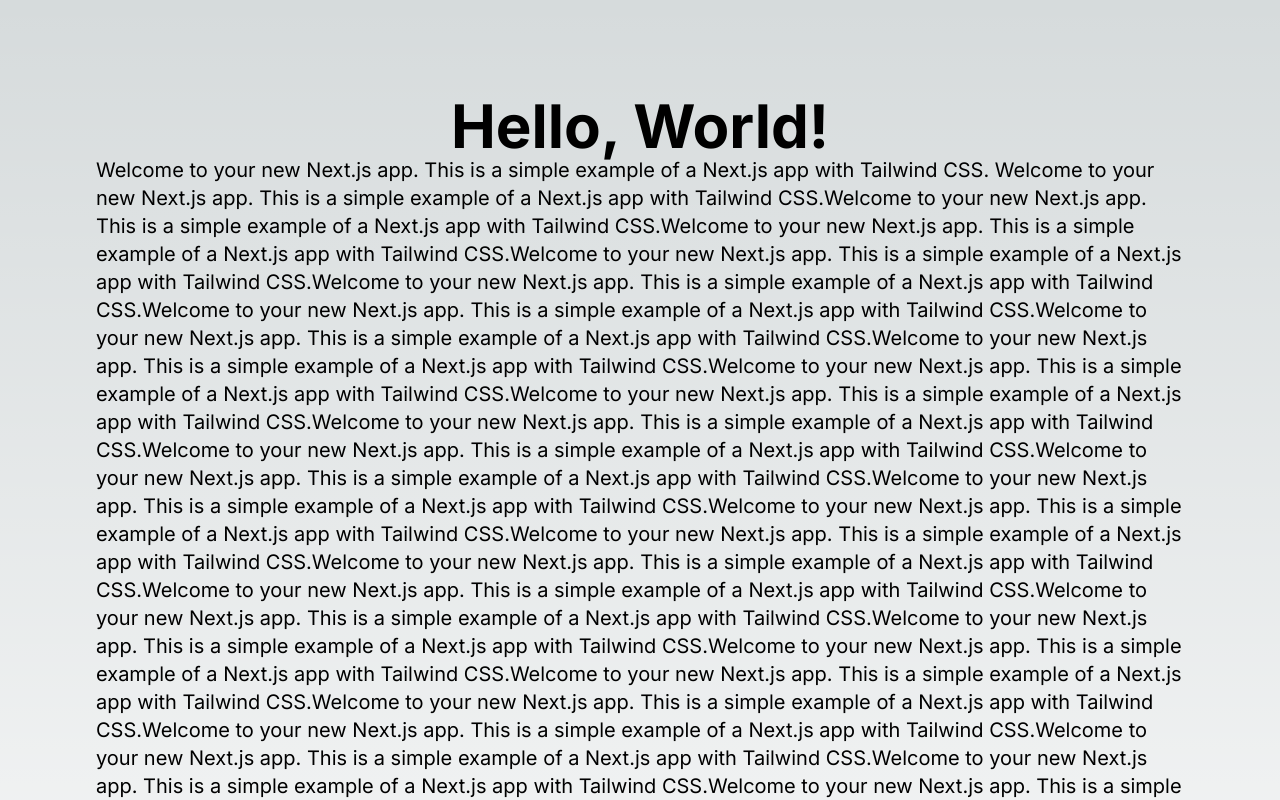
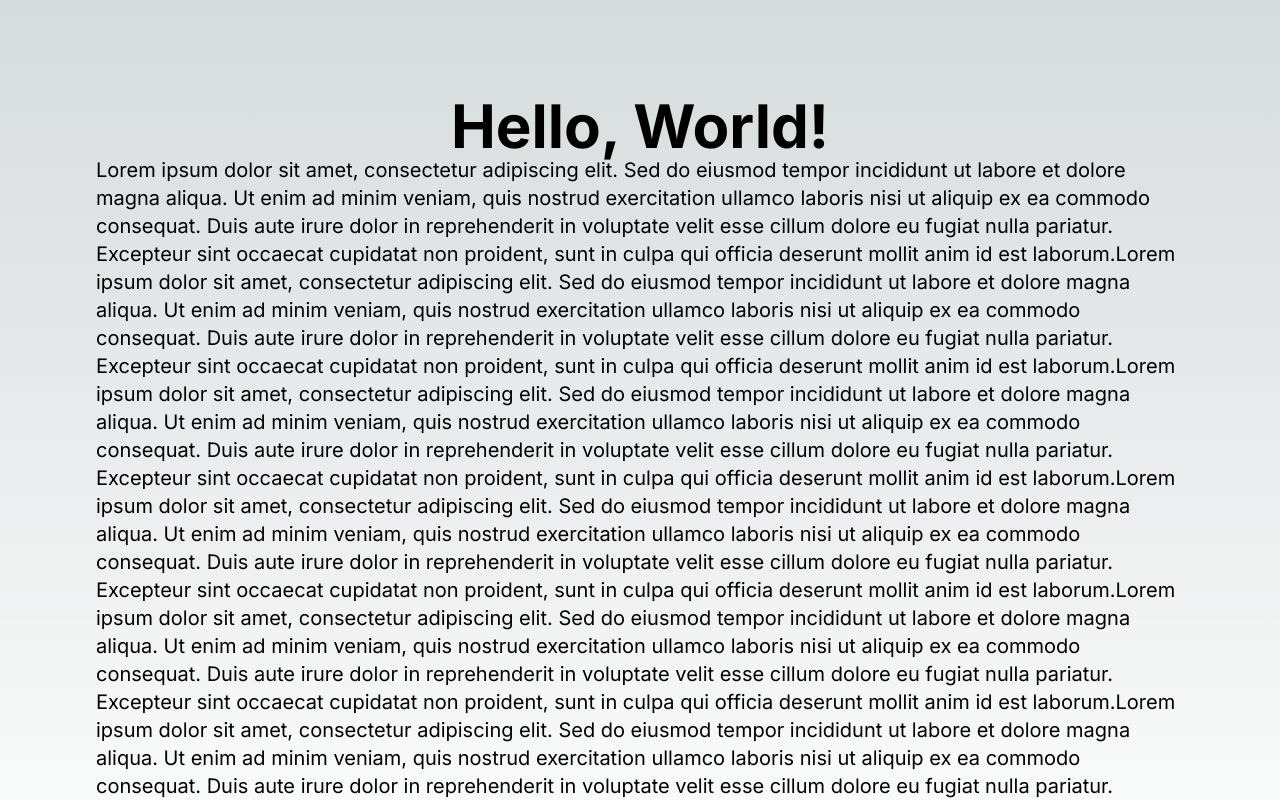
Before and after one commit to Haaparanta/vesahaaparanta.com, a Next.js app: page / in a window 1280 px wide. Shown: the top 800 px of the page. Built offline with nearby package versions, Linux system fonts and the light colour scheme.

Commit message:
Add new links to the navbar

```diff
--- a/app/page.js
+++ b/app/page.js
@@ -3,52 +3,43 @@
     <main className="flex min-h-screen flex-col items-center justify-between p-24">
       <h1 className="text-6xl font-bold">Hello, World!</h1>
       <p className="text-xl">
-        Welcome to your new Next.js app. This is a simple example of a Next.js
-        app with Tailwind CSS.
-        Welcome to your new Next.js app. This is a simple example of a Next.js
-        app with Tailwind CSS.Welcome to your new Next.js app. This is a simple example of a Next.js
-        app with Tailwind CSS.Welcome to your new Next.js app. This is a simple example of a Next.js
-        app with Tailwind CSS.Welcome to your new Next.js app. This is a simple example of a Next.js
-        app with Tailwind CSS.Welcome to your new Next.js app. This is a simple example of a Next.js
-        app with Tailwind CSS.Welcome to your new Next.js app. This is a simple example of a Next.js
-        app with Tailwind CSS.Welcome to your new Next.js app. This is a simple example of a Next.js
-        app with Tailwind CSS.Welcome to your new Next.js app. This is a simple example of a Next.js
-        app with Tailwind CSS.Welcome to your new Next.js app. This is a simple example of a Next.js
-        app with Tailwind CSS.Welcome to your new Next.js app. This is a simple example of a Next.js
-        app with Tailwind CSS.Welcome to your new Next.js app. This is a simple example of a Next.js
-        app with Tailwind CSS.Welcome to your new Next.js app. This is a simple example of a Next.js
-        app with Tailwind CSS.Welcome to your new Next.js app. This is a simple example of a Next.js
-        app with Tailwind CSS.Welcome to your new Next.js app. This is a simple example of a Next.js
-        app with Tailwind CSS.Welcome to your new Next.js app. This is a simple example of a Next.js
-        app with Tailwind CSS.Welcome to your new Next.js app. This is a simple example of a Next.js
-        app with Tailwind CSS.Welcome to your new Next.js app. This is a simple example of a Next.js
-        app with Tailwind CSS.Welcome to your new Next.js app. This is a simple example of a Next.js
-        app with Tailwind CSS.Welcome to your new Next.js app. This is a simple example of a Next.js
-        app with Tailwind CSS.Welcome to your new Next.js app. This is a simple example of a Next.js
-        app with Tailwind CSS.Welcome to your new Next.js app. This is a simple example of a Next.js
-        app with Tailwind CSS.Welcome to your new Next.js app. This is a simple example of a Next.js
-        app with Tailwind CSS.Welcome to your new Next.js app. This is a simple example of a Next.js
-        app with Tailwind CSS.Welcome to your new Next.js app. This is a simple example of a Next.js
-        app with Tailwind CSS.Welcome to your new Next.js app. This is a simple example of a Next.js
-        app with Tailwind CSS.Welcome to your new Next.js app. This is a simple example of a Next.js
-        app with Tailwind CSS.Welcome to your new Next.js app. This is a simple example of a Next.js
-        app with Tailwind CSS.Welcome to your new Next.js app. This is a simple example of a Next.js
-        app with Tailwind CSS.Welcome to your new Next.js app. This is a simple example of a Next.js
-        app with Tailwind CSS.Welcome to your new Next.js app. This is a simple example of a Next.js
-        app with Tailwind CSS.Welcome to your new Next.js app. This is a simple example of a Next.js
-        app with Tailwind CSS.Welcome to your new Next.js app. This is a simple example of a Next.js
-        app with Tailwind CSS.Welcome to your new Next.js app. This is a simple example of a Next.js
-        app with Tailwind CSS.Welcome to your new Next.js app. This is a simple example of a Next.js
-        app with Tailwind CSS.Welcome to your new Next.js app. This is a simple example of a Next.js
-        app with Tailwind CSS.Welcome to your new Next.js app. This is a simple example of a Next.js
-        app with Tailwind CSS.Welcome to your new Next.js app. This is a simple example of a Next.js
-        app with Tailwind CSS.Welcome to your new Next.js app. This is a simple example of a Next.js
-        app with Tailwind CSS.Welcome to your new Next.js app. This is a simple example of a Next.js
-        app with Tailwind CSS.Welcome to your new Next.js app. This is a simple example of a Next.js
-        app with Tailwind CSS.Welcome to your new Next.js app. This is a simple example of a Next.js
-        app with Tailwind CSS.Welcome to your new Next.js app. This is a simple example of a Next.js
-        app with Tailwind CSS.Welcome to your new Next.js app. This is a simple example of a Next.js
-        app with Tailwind CSS.
+        Lorem ipsum dolor sit amet, consectetur adipiscing elit. Sed do eiusmod
+        tempor incididunt ut labore et dolore magna aliqua. Ut enim ad minim
+        veniam, quis nostrud exercitation ullamco laboris nisi ut aliquip ex ea
+        commodo consequat. Duis aute irure dolor in reprehenderit in voluptate
+        velit esse cillum dolore eu fugiat nulla pariatur. Excepteur sint
+        occaecat cupidatat non proident, sunt in culpa qui officia deserunt
+        mollit anim id est laborum.Lorem ipsum dolor sit amet, consectetur adipiscing elit. Sed do eiusmod
+        tempor incididunt ut labore et dolore magna aliqua. Ut enim ad minim
+        veniam, quis nostrud exercitation ullamco laboris nisi ut aliquip ex ea
+        commodo consequat. Duis aute irure dolor in reprehenderit in voluptate
+        velit esse cillum dolore eu fugiat nulla pariatur. Excepteur sint
+        occaecat cupidatat non proident, sunt in culpa qui officia deserunt
+        mollit anim id est laborum.Lorem ipsum dolor sit amet, consectetur adipiscing elit. Sed do eiusmod
+        tempor incididunt ut labore et dolore magna aliqua. Ut enim ad minim
+        veniam, quis nostrud exercitation ullamco laboris nisi ut aliquip ex ea
+        commodo consequat. Duis aute irure dolor in reprehenderit in voluptate
+        velit esse cillum dolore eu fugiat nulla pariatur. Excepteur sint
+        occaecat cupidatat non proident, sunt in culpa qui officia deserunt
+        mollit anim id est laborum.Lorem ipsum dolor sit amet, consectetur adipiscing elit. Sed do eiusmod
+        tempor incididunt ut labore et dolore magna aliqua. Ut enim ad minim
+        veniam, quis nostrud exercitation ullamco laboris nisi ut aliquip ex ea
+        commodo consequat. Duis aute irure dolor in reprehenderit in voluptate
+        velit esse cillum dolore eu fugiat nulla pariatur. Excepteur sint
+        occaecat cupidatat non proident, sunt in culpa qui officia deserunt
+        mollit anim id est laborum.Lorem ipsum dolor sit amet, consectetur adipiscing elit. Sed do eiusmod
+        tempor incididunt ut labore et dolore magna aliqua. Ut enim ad minim
+        veniam, quis nostrud exercitation ullamco laboris nisi ut aliquip ex ea
+        commodo consequat. Duis aute irure dolor in reprehenderit in voluptate
+        velit esse cillum dolore eu fugiat nulla pariatur. Excepteur sint
+        occaecat cupidatat non proident, sunt in culpa qui officia deserunt
+        mollit anim id est laborum.Lorem ipsum dolor sit amet, consectetur adipiscing elit. Sed do eiusmod
+        tempor incididunt ut labore et dolore magna aliqua. Ut enim ad minim
+        veniam, quis nostrud exercitation ullamco laboris nisi ut aliquip ex ea
+        commodo consequat. Duis aute irure dolor in reprehenderit in voluptate
+        velit esse cillum dolore eu fugiat nulla pariatur. Excepteur sint
+        occaecat cupidatat non proident, sunt in culpa qui officia deserunt
+        mollit anim id est laborum.
       </p>
     </main>
   );
--- a/components/navbar.js
+++ b/components/navbar.js
@@ -31,6 +31,9 @@
 const navLinks = [
   { name: "Home", link: "/", icon: <FaHome /> },
   { name: "About", link: "/about", icon: <FaBookDead /> },
+  { name: "Contact", link: "/contact", icon: <FaBookDead /> },
+  { name: "Blog", link: "/blog", icon: <FaBookDead /> },
+  { name: "Projects", link: "/projects", icon: <FaBookDead /> }
 ];
 
 export const NavBarFloating = () => {
--- a/components/ui/floating-navbar.js
+++ b/components/ui/floating-navbar.js
@@ -1,11 +1,6 @@
 "use client";
-import React, { useState } from "react";
-import {
-  motion,
-  AnimatePresence,
-  useScroll,
-  useMotionValueEvent,
-} from "framer-motion";
+import React, { useState, useEffect } from "react";
+import { motion, AnimatePresence, useScroll } from "framer-motion";
 import { cn } from "@/utils/cn";
 import Link from "next/link";
 
@@ -15,60 +10,60 @@
 }) => {
   const { scrollYProgress } = useScroll();
 
-  const [visible, setVisible] = useState(false);
+  const [visible, setVisible] = useState(true); // Start with the nav visible
 
-  useMotionValueEvent(scrollYProgress, "change", (current) => {
-    if (typeof current === "number") {
-      let direction = current - scrollYProgress.getPrevious();
-
-      if (scrollYProgress.get() < 0.05) {
-        setVisible(false);
+  useEffect(() => {
+    const unsubscribe = scrollYProgress.onChange((current) => {
+      if (current < 0.05) {
+        setVisible(true); // Show the navbar at the top of the page
       } else {
-        if (direction < 0) {
-          setVisible(true);
-        } else {
-          setVisible(false);
-        }
-      }
+        setVisible(false); // Hide as we scroll down
       }
     });
 
+    return () => unsubscribe();
+  }, [scrollYProgress]);
+
   return (
-    <AnimatePresence mode="wait">
+    <AnimatePresence>
+      {visible && (
         <motion.div
           initial={{
-          opacity: 1,
+            opacity: 0,
             y: -100,
           }}
           animate={{
-          y: visible ? 0 : -100,
-          opacity: visible ? 1 : 0,
+            y: 0,
+            opacity: 1,
+          }}
+          exit={{
+            opacity: 0,
+            y: -100,
           }}
           transition={{
             duration: 0.2,
           }}
           className={cn(
-          "flex max-w-fit  fixed top-10 inset-x-0 mx-auto border border-transparent dark:border-white/[0.2] rounded-full dark:bg-black bg-white shadow-[0px_2px_3px_-1px_rgba(0,0,0,0.1),0px_1px_0px_0px_rgba(25,28,33,0.02),0px_0px_0px_1px_rgba(25,28,33,0.08)] z-[5000] pr-2 pl-8 py-2  items-center justify-center space-x-4",
+            "w-full fixed top-0 left-0 right-0 mx-auto border border-transparent dark:border-white/[0.2] bg-white dark:bg-black shadow-lg z-[5000] px-4 py-2 items-center justify-center",
             className
           )}
         >
+          <div className="max-w-7xl mx-auto flex justify-between items-center w-full">
             {navItems.map((navItem, idx) => (
               <Link
-            key={`link=${idx}`}
+                key={`link-${idx}`}
                 href={navItem.link}
                 className={cn(
-              "relative dark:text-neutral-50 items-center flex space-x-1 text-neutral-600 dark:hover:text-neutral-300 hover:text-neutral-500"
+                  "relative dark:text-neutral-50 flex items-center space-x-1 text-neutral-600 dark:hover:text-neutral-300 hover:text-neutral-500"
                 )}
               >
                 <span className="block sm:hidden">{navItem.icon}</span>
                 <span className="hidden sm:block text-sm">{navItem.name}</span>
               </Link>
             ))}
-        <button className="border text-sm font-medium relative border-neutral-200 dark:border-white/[0.2] text-black dark:text-white px-4 py-2 rounded-full">
-          <span>Login</span>
-          <span className="absolute inset-x-0 w-1/2 mx-auto -bottom-px bg-gradient-to-r from-transparent via-blue-500 to-transparent  h-px" />
-        </button>
+          </div>
         </motion.div>
+      )}
     </AnimatePresence>
   );
 };
```
Lines whose indentation alone changed are shown as unchanged.
